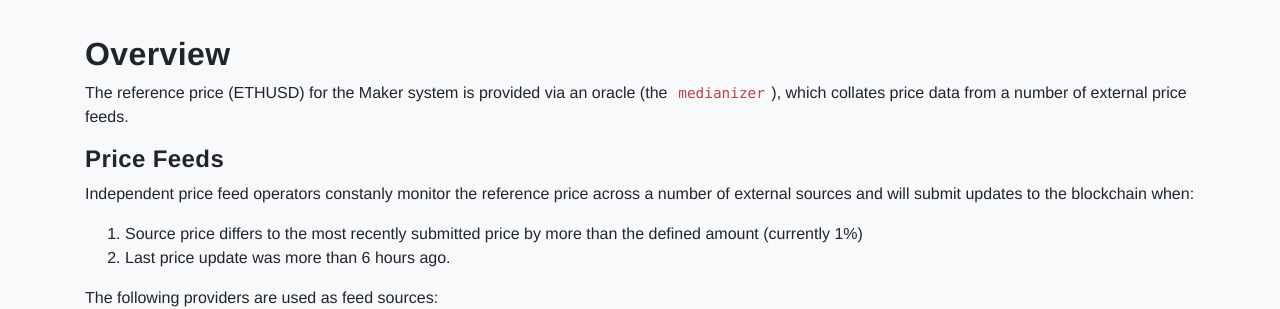
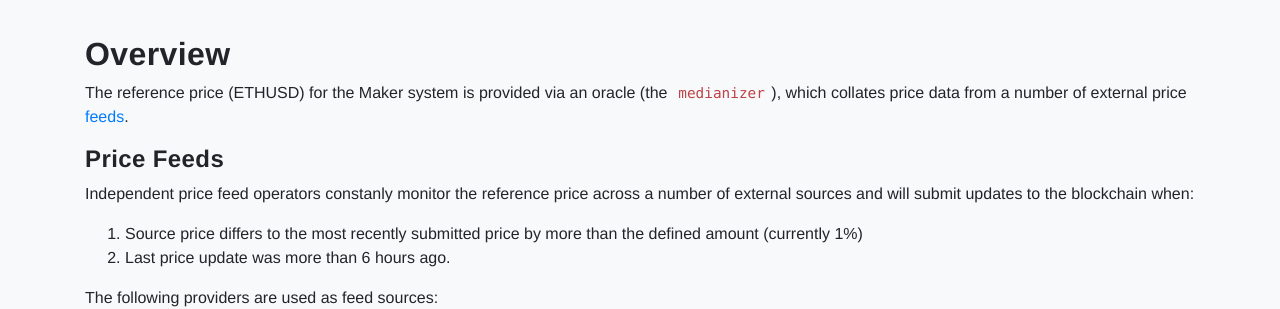
Before and after one commit to makerdao/developer.makerdao.com, a Jekyll site: the page built from feeds/index.md, in a window 1280 px wide. Shown: the part 290-599 px from the top of the page. Built offline with Jekyll 4.4.1, drawn with Linux system fonts in a browser that asks for light colours; nearby versions of some CDN libraries; part of the change alters nothing that is shown.

```diff
--- a/feeds/index.md
+++ b/feeds/index.md
@@ -9,7 +9,7 @@ description: Exteral reference prices for the Maker platform
 
 The reference price (ETHUSD) for the Maker system is provided via an oracle
 (the `medianizer`), which collates price data from a number of external price
-feeds.
+[feeds](https://makerdao.com/feeds/).
 
 #### Price Feeds
 
```
